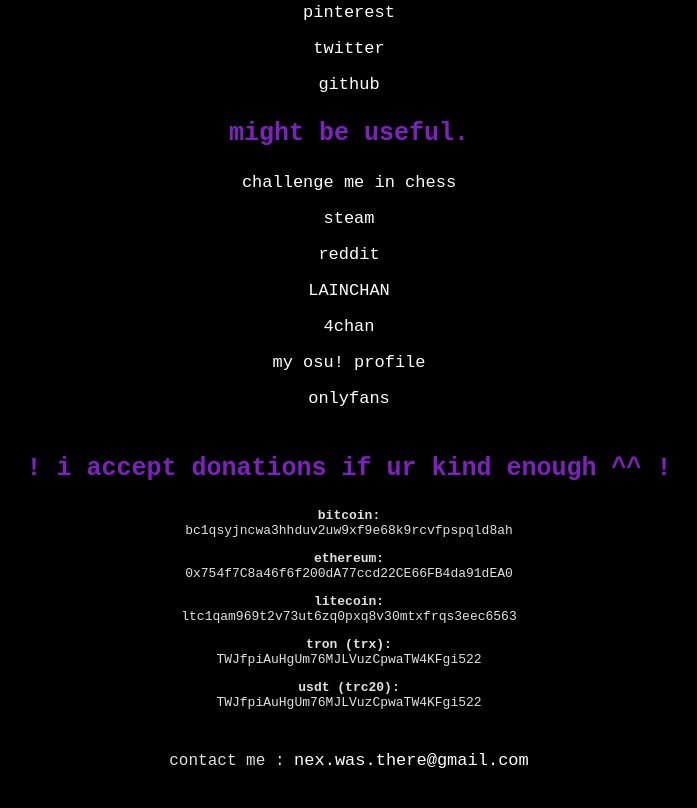
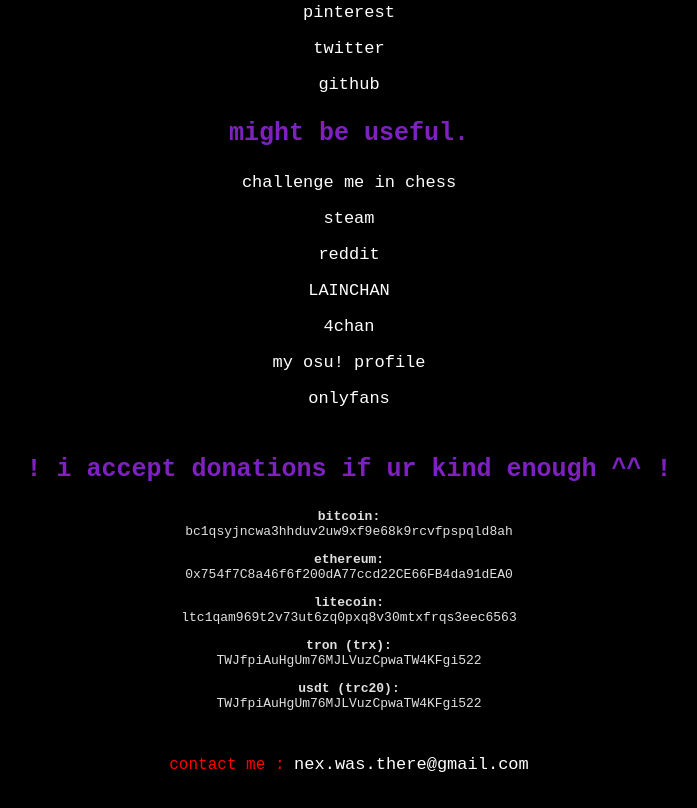
Before and after one commit to kenotheos/kenotheos, a plain HTML site: page index.html in a window 1280 px wide. Shown: the part 449-1257 px from the top of the page, without its empty margins (291-988 px from the left). Drawn offline with Linux system fonts and the light colour scheme.

Commit message:
updated title

```diff
--- a/index.html
+++ b/index.html
@@ -3,7 +3,7 @@
 <head>
     <meta charset="UTF-8">
     <meta name="viewport" content="width=device-width, initial-scale=1.0">
-    <title>website</title>
+    <title>kenotheos</title>
     <link rel="stylesheet" href="style.css">
 </head>
 <body>
--- a/style.css
+++ b/style.css
@@ -9,10 +9,11 @@ body {
     font-size: 25px;
 }
 #donations{
-    padding: 4px;
+    padding: 5px;
 }
 #email{
-    padding: 4px;
+    padding: 5px;
+    color: red;
 }
 #mmm {
     font-size: 25px;
```
